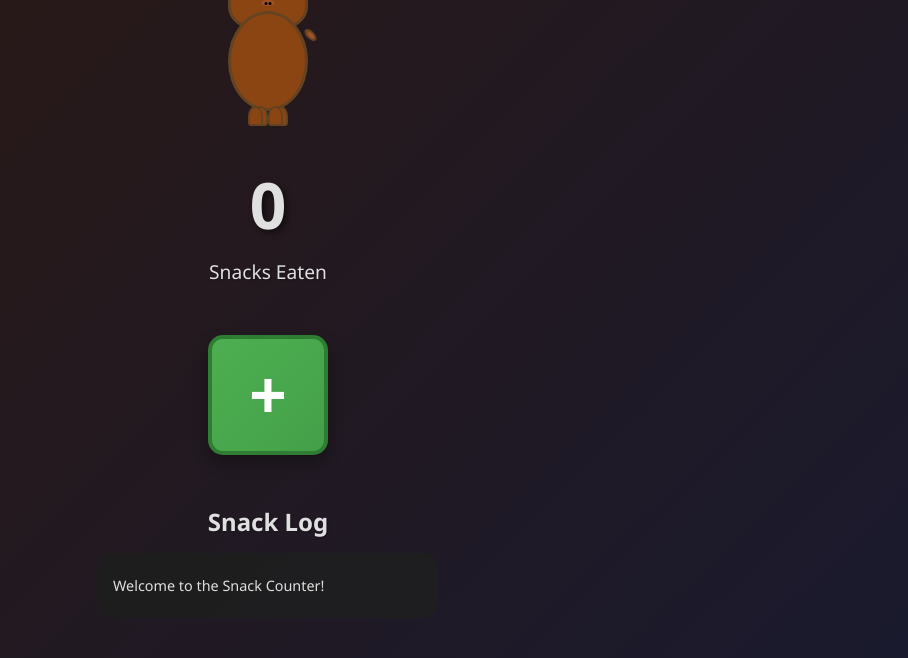
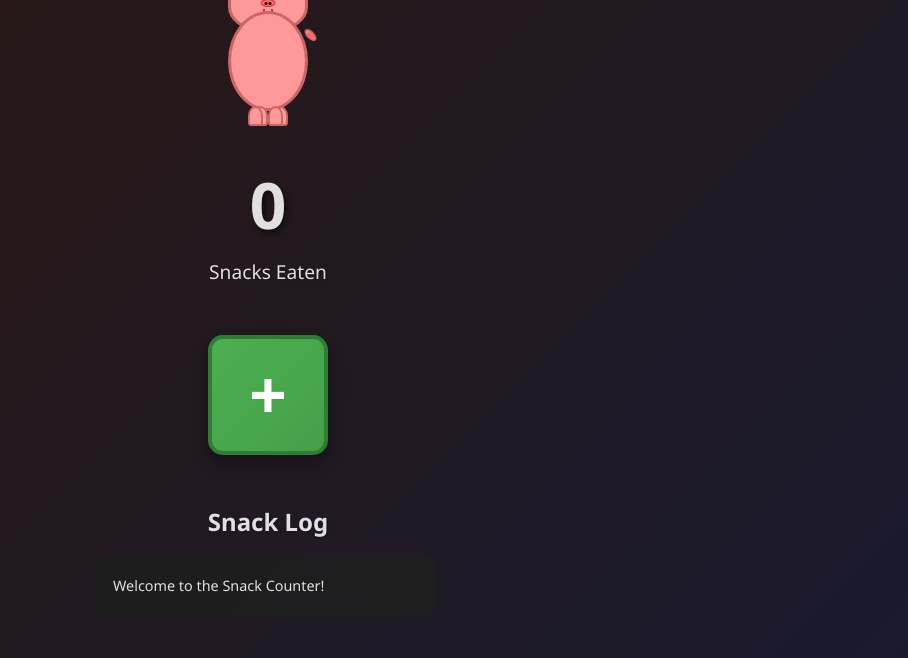
Before and after one commit to edtadros/snack-counter, a website: page public/index.html in a window 1280 px wide. Shown: the part 165-823 px from the top of the page, without its empty margins (372-1280 px from the left). Drawn offline with Linux system fonts and the light colour scheme; no server answers.

Commit message:
Make pig pink in both dark and light mode
- Set pig colors to pink (#ff9999) in :root for both themes
- Removed pig color overrides from light-mode class
- Pig stays pink regardless of theme switch

```diff
--- a/public/styles.css
+++ b/public/styles.css
@@ -6,10 +6,10 @@
     --log-text: #e0e0e0;
     --delete-btn-bg: #ff6b6b;
     --delete-btn-hover: #ff9999;
-    --pig-skin: #8b4513;
-    --pig-outline: #654321;
-    --pig-nose: #a0522d;
-    --pig-nose-border: #8b4513;
+    --pig-skin: #ff9999;
+    --pig-outline: #cc6666;
+    --pig-nose: #ff6666;
+    --pig-nose-border: #cc3333;
 }
 
 .light-mode {
@@ -19,10 +19,6 @@
     --log-text: #333;
     --delete-btn-bg: #ff4444;
     --delete-btn-hover: #cc0000;
-    --pig-skin: #ff9999;
-    --pig-outline: #cc6666;
-    --pig-nose: #ff6666;
-    --pig-nose-border: #cc3333;
 }
 
 /* Mobile-first responsive design */
```
